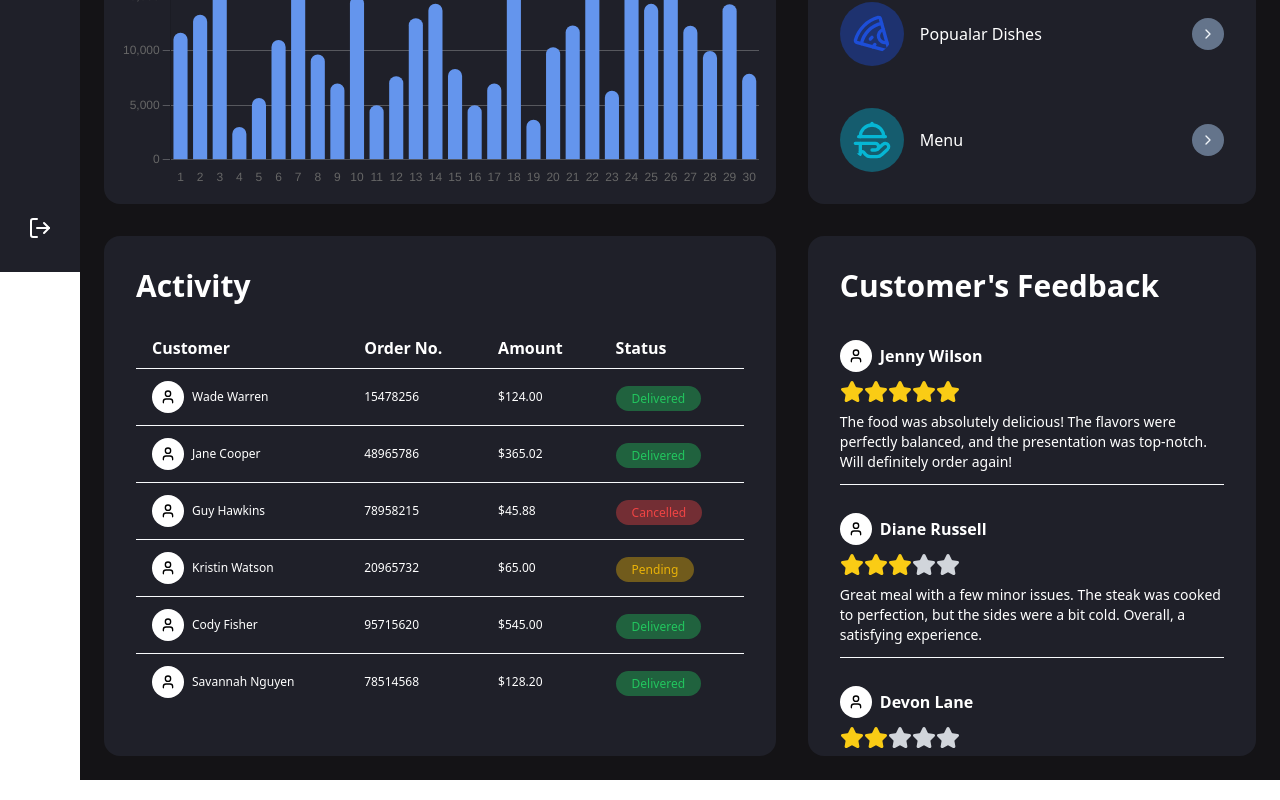
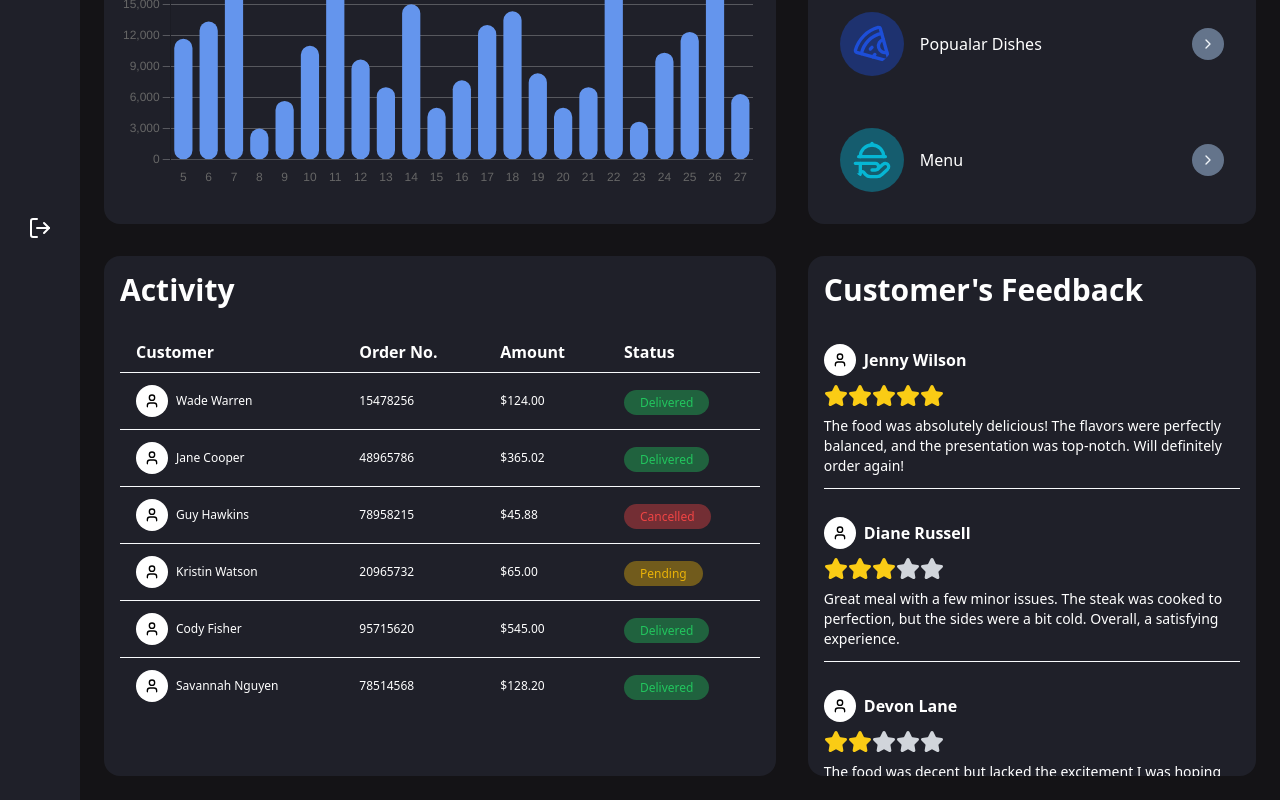
Before and after one commit to Varunrunrunrun/fitpeo-dashboard, a React (Vite) app: page / in a window 1280 px wide. Shown: the part 528-1328 px from the top of the page. Built offline with nearby package versions, Linux system fonts and the light colour scheme.

Commit message:
responsive issue fixes

```diff
--- a/package.json
+++ b/package.json
@@ -10,6 +10,7 @@
     "preview": "vite preview"
   },
   "dependencies": {
+    "@headlessui/react": "^2.1.2",
     "chart.js": "^4.4.3",
     "lucide-react": "^0.418.0",
     "react": "^18.3.1",
--- a/src/App.tsx
+++ b/src/App.tsx
@@ -11,7 +11,7 @@ function App() {
   return (
     <main className='w-full min-h-screen'>
       <Navbar />
-      <div className='flex'>
+      <div className='flex w-full'>
         <Sidebar />
         <Dashboard />
       </div>
--- a/src/components/BarChart.tsx
+++ b/src/components/BarChart.tsx
@@ -1,4 +1,3 @@
-
 import { Chart as ChartJS, CategoryScale, LinearScale, BarElement, Title, Tooltip, Legend } from 'chart.js';
 import { Bar } from 'react-chartjs-2';
 import Icon from './Icon';
@@ -8,19 +7,19 @@ ChartJS.register(CategoryScale, LinearScale, BarElement, Title, Tooltip, Legend)
 
 const BarChart = () => {
     return (
-        <div className='w-full'>
+        <div className='w-full overflow-x-auto'>
             <div className='mb-4 flex w-full justify-between items-center gap-4'>
-                <h1 className='text-3xl font-semibold '>Activity</h1>
+                <h1 className='text-3xl font-semibold'>Activity</h1>
                 <div className='bg-slate-400 bg-opacity-40 rounded-2xl py-1 px-6 flex justify-center gap-1 items-center cursor-pointer'>
                     <p className='text-xs'>Weekly</p>
                     <Icon name='ChevronDown' className='w-4' />
                 </div>
             </div>
-            <div className='h-64  w-full'>
+            <div className='sm:h-64 h-48 w-full' style={{ width: '99%' }}>
                 <Bar data={barChartData} options={barChartOptions} />
             </div>
         </div>
     );
 }
 
-export default BarChart
+export default BarChart;
--- a/src/components/Dashboard.tsx
+++ b/src/components/Dashboard.tsx
@@ -1,23 +1,20 @@
-import BarChart from "./BarChart"
-import Card from "./Card"
-import DashboardOptions from "./DashboardOptions"
-import DashboardTopSection from "./DashboardTopSection"
-import Feedback from "./Feedback"
-import RecentOrders from "./RecentOrders"
-
-
+import BarChart from "./BarChart";
+import Card from "./Card";
+import DashboardOptions from "./DashboardOptions";
+import DashboardTopSection from "./DashboardTopSection";
+import Feedback from "./Feedback";
+import RecentOrders from "./RecentOrders";
 
 const Dashboard = () => {
-
     return (
-        <div className="flex flex-1 flex-col gap-8 p-6 bg-primary text-white pt-24">
-            <h1 className="text-2xl font-semibold ">Dashboard</h1>
+        <div className="flex flex-1 flex-col gap-8 p-6  bg-primary text-white pt-24">
+            <h1 className="text-2xl font-semibold">Dashboard</h1>
             <DashboardTopSection />
             <div className="w-full flex lg:flex-row flex-col gap-8 justify-between">
-                <Card className="h-full w-full lg:w-[60%]">
+                <Card className="md:h-[360px] h-auto w-full overflow-hidden lg:w-[60%]">
                     <BarChart />
                 </Card>
-                <Card className="h-full w-full lg:w-[40%]">
+                <Card className="md:h-[360px] h-auto w-full lg:w-[40%]">
                     <DashboardOptions />
                 </Card>
             </div>
@@ -30,7 +27,7 @@ const Dashboard = () => {
                 </Card>
             </div>
         </div>
-    )
+    );
 }
 
-export default Dashboard
+export default Dashboard;
--- a/src/components/Feedback.tsx
+++ b/src/components/Feedback.tsx
@@ -4,8 +4,8 @@ import StarRating from "./StarRating"
 
 const Feedback = () => {
     return (
-        <div className="flex flex-col p-4 justify-start gap-6 items-start">
-            <h1 className='text-3xl font-semibold '>Customer's Feedback</h1>
+        <div className="flex flex-col justify-start gap-6 items-start">
+            <h1 className='sm:text-3xl text-xl font-semibold '>Customer's Feedback</h1>
             <div className="w-full flex flex-col justify-start items-start gap-4">
                 {
                     customerFeedbackData.map((data) => (
--- /dev/null
+++ b/src/components/OrdersCard.tsx
@@ -0,0 +1,37 @@
+import { recentOrders } from '../constants'
+import Icon from './Icon'
+
+const OrdersCard = () => {
+    return (
+        <div className="sm:hidden flex flex-col w-full gap-4">
+            {
+                recentOrders.map((order) => (
+                    <div key={order.orderNo} className="w-full h-auto rounded-lg border-[1px] border-slate-50 px-4 py-3 " >
+                        <div className="flex justify-start items-center gap-2  whitespace-nowrap">
+                            <Icon name="User" className="bg-white text-black h-8 w-8 p-2 rounded-full cursor-pointer" />
+                            <p className="text-base whitespace-nowrap">{order.customer}</p>
+                        </div>
+                        <span className="mt-2 text-xs font-light">Order ID: {order.orderNo}</span>
+                        <div className="w-full flex justify-between items-center">
+                            <div className=" text-sm font-semibold">${order.amount.toFixed(2)}</div>
+                            <span
+                                className={`px-4 py-1 rounded-full text-xs font-medium ${order.status === 'Delivered'
+                                    ? 'bg-green-500 bg-opacity-40 text-green-500'
+                                    : order.status === 'Cancelled'
+                                        ? 'bg-red-500 bg-opacity-40 text-red-500'
+                                        : order.status === 'Pending'
+                                            ? 'bg-yellow-500 bg-opacity-40 text-yellow-500'
+                                            : ''
+                                    }`}
+                            >
+                                {order.status}
+                            </span>
+                        </div>
+                    </div>
+                ))
+            }
+        </div>
+    )
+}
+
+export default OrdersCard
--- /dev/null
+++ b/src/components/OrdersTable.tsx
@@ -0,0 +1,47 @@
+import { recentOrders } from '../constants'
+import Icon from './Icon'
+
+const OrdersTable = () => {
+    return (
+        <div className="w-full hidden sm:flex">
+            <table className="min-w-full">
+                <thead>
+                    <tr className="border-b-[1px] border-slate-50">
+                        <td className="px-4 py-2 text-left font-semibold whitespace-nowrap">Customer</td>
+                        <td className="px-4 py-2 text-left font-semibold whitespace-nowrap">Order No.</td>
+                        <td className="px-4 py-2 text-left font-semibold whitespace-nowrap">Amount</td>
+                        <td className="px-4 py-2 text-left font-semibold whitespace-nowrap">Status</td>
+                    </tr>
+                </thead>
+                <tbody className="">
+                    {recentOrders.map((order) => (
+                        <tr key={order.orderNo} className={`hover:bg-gray-100 hover:bg-opacity-40 border-b-[1px] last:border-0 border-slate-50`}>
+                            <td className="px-4 py-3 flex justify-start items-center gap-2  whitespace-nowrap">
+                                <Icon name="User" className="bg-white text-black h-8 w-8 p-2 rounded-full cursor-pointer" />
+                                <p className="text-xs whitespace-nowrap">{order.customer}</p>
+                            </td>
+                            <td className="px-4 py-3 text-xs whitespace-nowrap">{order.orderNo}</td>
+                            <td className="px-4 py-3 text-xs whitespace-nowrap">${order.amount.toFixed(2)}</td>
+                            <td className="px-4 py-3  whitespace-nowrap">
+                                <span
+                                    className={`px-4 py-1 rounded-full text-xs font-medium ${order.status === 'Delivered'
+                                        ? 'bg-green-500 bg-opacity-40 text-green-500'
+                                        : order.status === 'Cancelled'
+                                            ? 'bg-red-500 bg-opacity-40 text-red-500'
+                                            : order.status === 'Pending'
+                                                ? 'bg-yellow-500 bg-opacity-40 text-yellow-500'
+                                                : ''
+                                        }`}
+                                >
+                                    {order.status}
+                                </span>
+                            </td>
+                        </tr>
+                    ))}
+                </tbody>
+            </table>
+        </div>
+    )
+}
+
+export default OrdersTable
--- a/src/components/RecentOrders.tsx
+++ b/src/components/RecentOrders.tsx
@@ -1,50 +1,14 @@
-import { recentOrders } from "../constants"
-import Icon from "./Icon"
-
+import OrdersCard from "./OrdersCard";
+import OrdersTable from "./OrdersTable";
 
 const RecentOrders = () => {
     return (
-        <div className='flex flex-col p-4 justify-start gap-6 items-start'>
-            <h1 className='text-3xl font-semibold '>Activity</h1>
-
-            <table className="w-full table-auto">
-                <thead>
-                    <tr className="border-b-[1px]  border-slate-50">
-                        <th className="px-4 py-2 text-left font-semibold">Customer</th>
-                        <th className="px-4 py-2 text-left font-semibold">Order No.</th>
-                        <th className="px-4 py-2 text-left font-semibold">Amount</th>
-                        <th className="px-4 py-2 text-left font-semibold">Status</th>
-                    </tr>
-                </thead>
-                <tbody>
-                    {recentOrders.map((order) => (
-                        <tr key={order.orderNo} className={`hover:bg-gray-100 hover:bg-opacity-40 border-b-[1px] last:border-0 border-slate-50`}>
-                            <td className="px-4 py-3 flex justify-start items-center gap-2">
-                                <Icon name="User" className="bg-white text-black h-8 w-8 p-2 rounded-full cursor-pointer" />
-                                <p className="text-xs">{order.customer}</p>
-                            </td>
-                            <td className="px-4 py-3 text-xs">{order.orderNo}</td>
-                            <td className="px-4 py-3 text-xs">${order.amount.toFixed(2)}</td>
-                            <td className="px-4 py-3">
-                                <span
-                                    className={`px-4 py-1 rounded-full  text-xs font-medium ${order.status === 'Delivered'
-                                        ? 'bg-green-500 bg-opacity-40 text-green-500'
-                                        : order.status === 'Cancelled'
-                                            ? 'bg-red-500 bg-opacity-40 text-red-500'
-                                            : order.status === 'Pending'
-                                                ? 'bg-yellow-500 bg-opacity-40 text-yellow-500'
-                                                : ''
-                                        }`}
-                                >
-                                    {order.status}
-                                </span>
-                            </td>
-                        </tr>
-                    ))}
-                </tbody>
-            </table>
+        <div className='flex flex-col  justify-start gap-6 items-start'>
+            <h1 className='sm:text-3xl text-xl font-semibold'>Activity</h1>
+            <OrdersTable />
+            <OrdersCard />
         </div>
-    )
+    );
 }
 
-export default RecentOrders
+export default RecentOrders;
--- a/src/constants/index.ts
+++ b/src/constants/index.ts
@@ -116,18 +116,18 @@ export const recentOrders = [
 ];
 
 export const barChartData = {
-    labels: ["1", "2", "3", "4", "5", "6", "7", "8", "9", "10", "11", "12", "13", "14", "15", "16", "17", "18", "19", "20", "21", "22", "23", "24", "25", "26", "27", "28", "29", "30"],
+    labels: ["5", "6", "7", "8", "9", "10", "11", "12", "13", "14", "15", "16", "17", "18", "19", "20", "21", "22", "23", "24", "25", "26", "27",],
     datasets: [
         {
             label: 'Activity',
             data: [
                 11667, 13333, 17667, 3000, 5667, 11000, 18333, 9667,
                 7000, 15000, 5000, 7667, 13000, 14333, 8333, 5000,
-                7000, 16333, 3667, 10333, 12333, 17000, 6333, 15667,
-                14332, 16000, 12323, 10001, 14300, 7890
+                7000, 16333, 3667, 10333, 12333, 17000, 6333
             ],
             backgroundColor: 'rgba(100, 149, 237)',
-            borderRadius: Number.MAX_VALUE
+            borderRadius: Number.MAX_VALUE,
+            borderSkipped: false,
         },
     ],
 };
@@ -154,9 +154,9 @@ export const barChartOptions = {
                 color: 'rgba(255, 255, 255, 0.5)',
                 lineWidth: 0.5,
             },
-            beginAtZero: false,
+            beginAtZero: true,
             ticks: {
-                stepSize: 5000,
+                stepSize: 3000,
             },
         },
     },
--- a/src/index.css
+++ b/src/index.css
@@ -2,6 +2,13 @@
 @tailwind components;
 @tailwind utilities;
 
+#root {
+  width: 100% !important;
+}
+body {
+  width: 100% !important;
+  background-color: #1f2029;
+}
 * {
   margin: 0;
   padding: 0;
```
Also changed, not shown: src/components/DashboardTopSection.tsx (+5 -5 lines), src/components/Navbar.tsx (+38 -3 lines), 1 other file (tests, documents, lock files or other folders).
